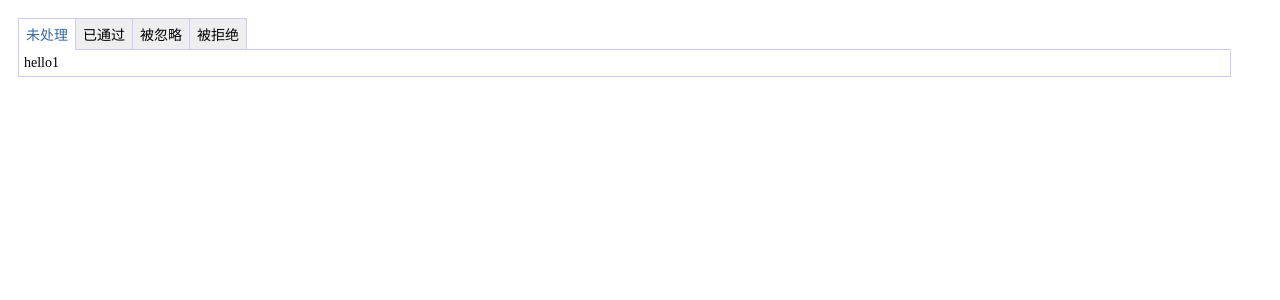
After one commit to xiaozhujun/houseRent, a PHP site: page /DbName/mod/friend/applyingList.html in a window 1280 px wide. The commit adds this page. Shown: the top 300 px of the page. Run offline with PHP 8.4, Linux system fonts and the light colour scheme.

Commit message:
邀请好友功能

```diff
--- a/css/common.css
+++ b/css/common.css
@@ -58,12 +58,13 @@
 	width: 50%;
 }
 
-。modContainer
+.modContainer
 {
 	font-size: 18px;
 	font-family:宋体;
 
 	width:100%;
+	float: left;
 }
 
 .listDiv
--- /dev/null
+++ b/css/friend/applyingList.css
@@ -0,0 +1,56 @@
+#sidebar-tab{
+	width:95%;
+	float:left;
+	height: auto;
+
+	margin: 10px;
+
+	font-size: 14px;
+
+}
+
+#tab-title{
+	position:relative;
+	width: 100%;
+	float: left;
+	margin-bottom:-2px;
+}
+
+#sidebar-tab .current{
+	color:#356aa0;
+	border-bottom:0px;
+	padding-bottom: 6px;
+
+	background-color: white;
+
+}
+
+#tab-1,#tab-2,#tab-3,#tab-4{
+	position:relative;
+	float:left;
+	padding:5px 7px;
+	border:1px solid #ccf;
+	cursor:pointer;
+	width: auto;
+
+	z-index: 3;
+	margin-bottom: -1px;
+	margin-right: -1px;
+
+	background-color: #eee;
+}
+
+.tab-2,.tab-3,.tab-4{
+	display:none;
+}
+
+#tab-content{
+	position:relative;
+	width: 100%;
+	float:left;
+
+	border:1px solid #ccf;
+	z-index: 1;
+	padding: 5px;
+
+}
--- a/houseRent/Tpl/friend/applyFriend.tpl
+++ b/houseRent/Tpl/friend/applyFriend.tpl
@@ -2,7 +2,7 @@
 <html>
 <head>
 <meta http-equiv="Content-Type" content="text/html; charset=UTF-8">
-<link href="/css/user/applyFriend.css" type="text/css" rel="stylesheet">
+<link href="/css/friend/applyFriend.css" type="text/css" rel="stylesheet">
 <title>申请添加好友</title>
 </head>
 <body>
--- a/mod/friend/addFriend.html
+++ b/mod/friend/addFriend.html
@@ -6,7 +6,7 @@
 <script type="text/javascript" src="/js/fancybox/jquery.fancybox-1.3.4.pack.js"></script>
 <link rel="stylesheet" type="text/css" href="/js/fancybox/jquery.fancybox-1.3.4.css" media="screen" />
 <link href="/css/common.css" type="text/css" rel="stylesheet">
-<link href="/css/user/addFriend.css" type="text/css" rel="stylesheet">
+<link href="/css/friend/addFriend.css" type="text/css" rel="stylesheet">
 <title>查找好友</title>
 </head>
 <body>
--- /dev/null
+++ b/mod/friend/applyingList.html
@@ -0,0 +1,36 @@
+<!DOCTYPE html PUBLIC "-//W3C//DTD HTML 4.01 Transitional//EN" "http://www.w3.org/TR/html4/loose.dtd">
+<html>
+<head>
+<meta http-equiv="Content-Type" content="text/html; charset=UTF-8">
+<link href="/css/common.css" type="text/css" rel="stylesheet">
+<link href="/css/friend/applyingList.css" type="text/css" rel="stylesheet">
+<title>查找好友</title>
+</head>
+<body>
+	<script type="text/javascript">
+	$(document).ready(function(){
+		$('.tab').mouseover(function(){
+
+			$(this).addClass("current").siblings().removeClass();
+
+			$("."+$(this).attr("id")).show().siblings().hide();
+
+		});
+	});
+	</script>
+	<div class='modContainer'>
+		<div id="sidebar-tab">
+			<div id="tab-1" class="tab current">未处理</div>
+			<div class="tab" id="tab-2">已通过</div>
+			<div class="tab" id="tab-3">被忽略</div>
+			<div class="tab" id="tab-3">被拒绝</div>
+			<div id="tab-content">
+				<div class="tab-1">hello1</div>
+				<div class="tab-2">hello2</div>
+				<div class="tab-3">hello3</div>
+				<div class="tab-4">hello4</div>
+			</div>
+		</div>
+	</div>
+</body>
+</html>
```
Also changed, not shown: houseRent/Tpl/Public/index.tpl (+8 -0 lines), house_rent.sql (+13 -0 lines), css/friend/addFriend.css (renamed from css/user/addFriend.css), css/friend/applyFriend.css (renamed from css/user/applyFriend.css).
